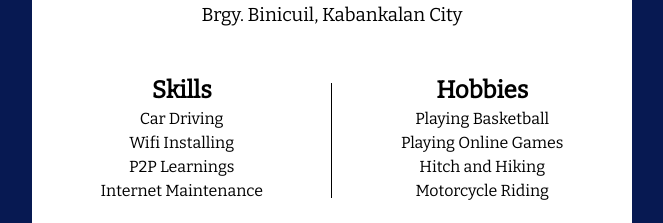
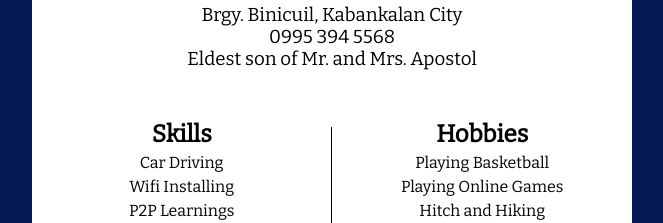
Before and after one commit to jomar077/imJomar.github.io, a plain HTML site: page index.html in a window 1280 px wide. Shown: the part 358-581 px from the top of the page, without its empty margins (308-971 px from the left). Drawn offline with nearby package versions, Linux system fonts and the light colour scheme.

Commit message:
Update index.html

```diff
--- a/index.html
+++ b/index.html
@@ -16,6 +16,8 @@
                 <h3 style="font-weight: 300;">BSIT Student</h3>
                 <h3 style="font-weight: 300;">23 Years Old</h3>
                 <h3 style="font-weight: 300;">Brgy. Binicuil, Kabankalan City</h3>
+                <h3 style="font-weight: 300;">0995 394 5568</h3>
+                <h3 style="font-weight: 300;">Eldest son of Mr. and Mrs. Apostol</h3>
             </div>
             <div class="cardbody">
                 <div class="skills">
```
